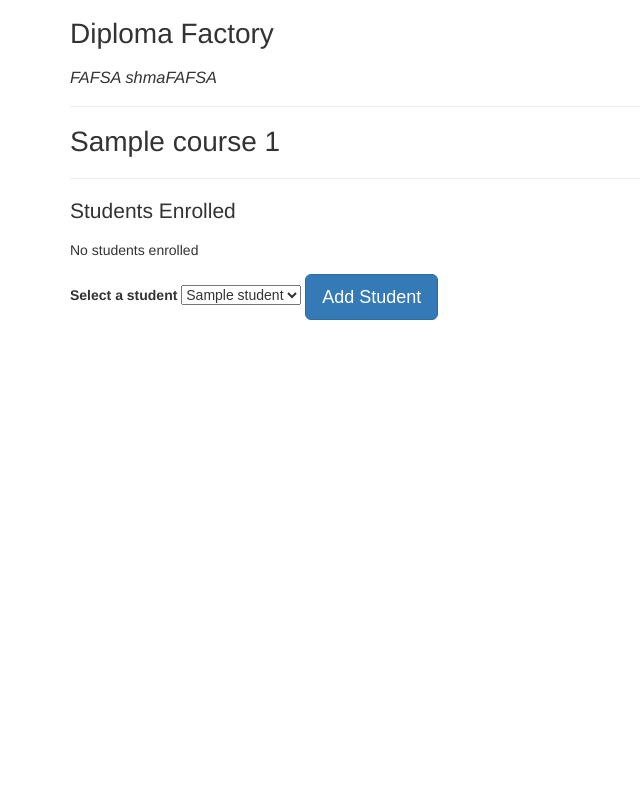
After one commit to browneryan/university-registrar-php, a PHP site: template views/course.html.twig in a window 1280 px wide. The commit adds this page. Shown: the whole page, without its empty margins (0-640 px from the left). Run offline with PHP 8.4, Linux system fonts and the light colour scheme; the template is opened without the code that fills it: most values are stand-ins (such as "Sample title", 1, 10 or a date in 2020); some libraries are stand-ins or nearby versions.

Commit message:
adds students to specific course

```diff
--- /dev/null
+++ b/views/course.html.twig
@@ -0,0 +1,28 @@
+<html>
+  <head>
+    {% include '/includes/head.html.twig' %}
+  </head>
+  <body>
+    <div class="container">
+        {% include '/includes/header.html.twig' %}
+
+        <h1> {{ course.getName }} {{ course.getCourseNum }}</h1>
+        <hr>
+        <h2>Students Enrolled</h2>
+            {% include '/includes/all_students.html.twig' %}
+
+        <form action='/add_student' method='post'>
+            <input id="course_id" name="course_id" type="hidden" value="{{ course.getId }}">
+            <label for="task_id">Select a student</label>
+
+            <select id='student_id' name='student_id' type='text'>
+                {% for student in all_students %}
+                    <option value="{{ student.getId }}"> {{ student.getName }} </option>
+                {% endfor %}
+            </select>
+
+            <button class="btn btn-lg btn-primary" type="submit">Add Student</button>
+        </form>
+
+    </body>
+</html>
--- /dev/null
+++ b/views/includes/all_students.html.twig
@@ -0,0 +1,9 @@
+{% if students is not empty %}
+    <ul>
+        {% for student in students %}
+            <li>{{student.getName}} {{ student.getEnrollDate }}</li>
+        {% endfor %}
+    </ul>
+{% else %}
+    <p>No students enrolled</p>
+{% endif %}
```
Also changed, not shown: app/app.php (+31 -0 lines), views/index.html.twig (+3 -9 lines).
